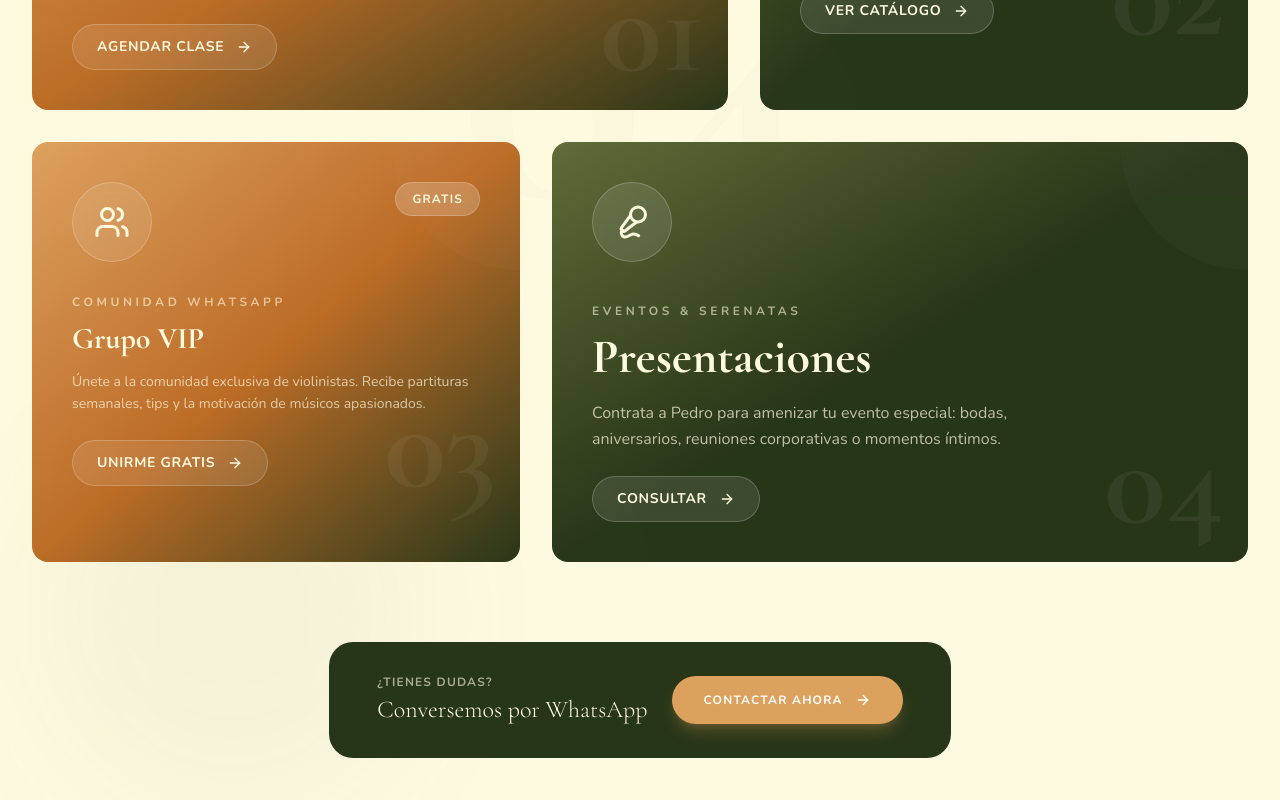
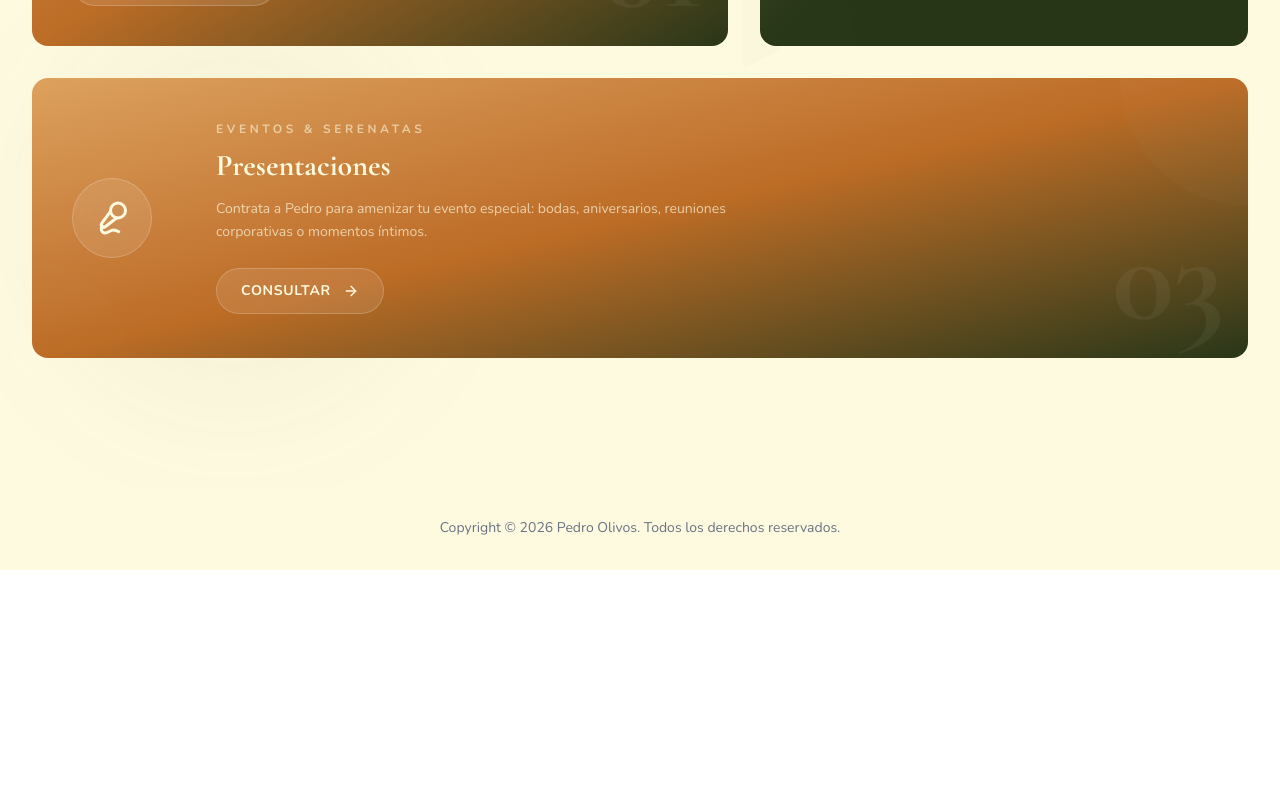
Before and after one commit to iHamm0nD/PedroOlivosPaginaWeb, a Next.js app: page /servicios in a window 1280 px wide. Shown: the part 820-1620 px from the top of the page. After the commit the page ends 1390 px from the top, so only its background shows below. Built offline with nearby package versions, Linux system fonts and the light colour scheme.

Commit message:
refactor: reorganize grid layout and remove VIP group and doubts blocks
Remove VIP group and doubts blocks, reorganize grid for 3 cards, adjust padding and layout.

Co-authored-by: iHamm0nD <206779923+iHamm0nD@users.noreply.github.com>

```diff
--- a/components/04-seccion-servicios.tsx
+++ b/components/04-seccion-servicios.tsx
@@ -1,6 +1,6 @@
 
 import Link from "next/link"
-import { Music, BookOpen, Users, Mic2, ArrowRight, Sparkles } from "lucide-react"
+import { Music, BookOpen, Mic2, ArrowRight, Sparkles } from "lucide-react"
 
 const services = [
   {
@@ -26,17 +26,6 @@ const services = [
     color: "olive",
   },
   {
-    icon: Users,
-    title: "Grupo VIP",
-    subtitle: "Comunidad WhatsApp",
-    description:
-      "Únete a la comunidad exclusiva de violinistas. Recibe partituras semanales, tips y la motivación de músicos apasionados.",
-    cta: "Unirme gratis",
-    href: "https://wa.me/51999999999",
-    highlight: "Gratis",
-    color: "pink",
-  },
-  {
     icon: Mic2,
     title: "Presentaciones",
     subtitle: "Eventos & Serenatas",
@@ -45,13 +34,13 @@ const services = [
     cta: "Consultar",
     href: "https://wa.me/51999999999",
     highlight: null,
-    color: "olive",
+    color: "pink",
   },
 ]
 
 export function SeccionServicios() {
   return (
-    <section id="servicios" className="bg-cream py-20 md:py-32 relative overflow-hidden">
+    <section id="servicios" className="bg-cream pt-10 md:pt-16 pb-20 md:pb-32 relative overflow-hidden">
 
       {/* Decorative floating elements */}
       <div className="absolute top-20 right-10 w-72 h-72 bg-pink/10 rounded-full blur-3xl pointer-events-none" />
@@ -95,11 +84,20 @@ export function SeccionServicios() {
           </p>
         </div>
 
-        {/* Services Grid - New Magazine Style */}
+        {/* Services Grid - 3 cards, asymmetric layout */}
         <div className="grid grid-cols-1 lg:grid-cols-12 gap-6 md:gap-8">
           {services.map((service, index) => {
-            const isLarge = index === 0 || index === 3
-            const gridClass = isLarge ? "lg:col-span-7" : "lg:col-span-5"
+            // First card: wide (7 cols), second and third: side by side (5 cols each)
+            const isWide = index === 0
+            const gridClass = isWide ? "lg:col-span-12 xl:col-span-7" : "lg:col-span-6 xl:col-span-5"
+            // Last card fills remaining space next to first if xl, else splits equally
+            // For simplicity: index 0 = 7 cols, index 1 = 5 cols, index 2 = 12 cols (full row on lg, 5 cols on xl row 2 paired with index 0 tail)
+            const colSpan =
+              index === 0
+                ? "lg:col-span-7"
+                : index === 1
+                ? "lg:col-span-5"
+                : "lg:col-span-12 xl:col-span-12"
 
             return (
               <Link
@@ -107,7 +105,7 @@ export function SeccionServicios() {
                 href={service.href}
                 target={service.href.startsWith("http") ? "_blank" : undefined}
                 rel={service.href.startsWith("http") ? "noopener noreferrer" : undefined}
-                className={`group relative overflow-hidden rounded-2xl ${gridClass}`}
+                className={`group relative overflow-hidden rounded-2xl ${colSpan}`}
               >
                 {/* Card Background */}
                 <div className={`absolute inset-0 transition-transform duration-700 group-hover:scale-105 ${
@@ -123,16 +121,19 @@ export function SeccionServicios() {
                 </div>
 
                 {/* Content Container */}
-                <div className={`relative z-10 p-8 md:p-10 flex flex-col ${isLarge ? "min-h-[380px] md:min-h-[420px]" : "min-h-[320px] md:min-h-[360px]"}`}>
+                <div className={`relative z-10 p-8 md:p-10 flex flex-col ${
+                  index === 2
+                    ? "min-h-[260px] md:min-h-[280px] xl:flex-row xl:items-center xl:gap-16"
+                    : index === 0
+                    ? "min-h-[380px] md:min-h-[420px]"
+                    : "min-h-[320px] md:min-h-[360px]"
+                }`}>
 
-                  {/* Top Row: Badge & Icon */}
-                  <div className="flex items-start justify-between mb-auto">
-                    {/* Icon Container */}
+                  {/* Top Row: Icon & Badge */}
+                  <div className={`flex items-start justify-between ${index === 2 ? "xl:flex-col xl:justify-start xl:gap-6 xl:shrink-0" : "mb-auto"}`}>
                     <div className="w-16 h-16 md:w-20 md:h-20 rounded-full bg-white/10 backdrop-blur-sm flex items-center justify-center border border-white/20 transition-all duration-500 group-hover:bg-white/20 group-hover:scale-110">
                       <service.icon className="w-7 h-7 md:w-9 md:h-9 text-cream" />
                     </div>
-
-                    {/* Highlight Badge */}
                     {service.highlight && (
                       <span className="px-4 py-2 bg-white/20 backdrop-blur-sm text-cream text-xs font-bold tracking-widest uppercase rounded-full border border-white/20">
                         {service.highlight}
@@ -140,27 +141,24 @@ export function SeccionServicios() {
                     )}
                   </div>
 
-                  {/* Bottom Content */}
-                  <div className="mt-8">
-                    {/* Subtitle */}
+                  {/* Bottom / Main Content */}
+                  <div className={`${index === 2 ? "xl:flex-1" : "mt-8"}`}>
                     <p className="text-cream/60 text-xs font-bold tracking-[0.3em] uppercase font-sans mb-3">
                       {service.subtitle}
                     </p>
-
-                    {/* Title */}
                     <h3
-                      className={`font-bold text-cream leading-[1.1] mb-4 ${isLarge ? "text-3xl md:text-4xl lg:text-5xl" : "text-2xl md:text-3xl"}`}
+                      className={`font-bold text-cream leading-[1.1] mb-4 ${
+                        index === 0 ? "text-3xl md:text-4xl lg:text-5xl" : "text-2xl md:text-3xl"
+                      }`}
                       style={{ fontFamily: "var(--font-cormorant), 'Cormorant Garamond', serif" }}
                     >
                       {service.title}
                     </h3>
-
-                    {/* Description */}
-                    <p className={`text-cream/70 leading-relaxed font-sans mb-6 ${isLarge ? "text-sm md:text-base max-w-md" : "text-sm"}`}>
+                    <p className={`text-cream/70 leading-relaxed font-sans mb-6 ${
+                      index === 0 ? "text-sm md:text-base max-w-md" : "text-sm"
+                    } ${index === 2 ? "xl:max-w-xl" : ""}`}>
                       {service.description}
                     </p>
-
-                    {/* CTA Button */}
                     <div className="flex items-center gap-4">
                       <span className="inline-flex items-center gap-3 px-6 py-3 bg-white/10 backdrop-blur-sm text-cream text-sm font-bold tracking-wider uppercase rounded-full border border-white/20 transition-all duration-500 group-hover:bg-white group-hover:text-olive-dark">
                         {service.cta}
@@ -183,31 +181,6 @@ export function SeccionServicios() {
           })}
         </div>
 
-        {/* Bottom CTA */}
-        <div className="mt-16 md:mt-20 text-center">
-          <div className="inline-flex flex-col sm:flex-row items-center gap-6 bg-olive-dark rounded-3xl px-8 py-6 md:px-12 md:py-8">
-            <div className="text-center sm:text-left">
-              <p className="text-cream/60 text-xs font-bold tracking-widest uppercase font-sans mb-1">
-                ¿Tienes dudas?
-              </p>
-              <p
-                className="text-cream text-xl md:text-2xl font-light"
-                style={{ fontFamily: "var(--font-cormorant), 'Cormorant Garamond', serif" }}
-              >
-                Conversemos por WhatsApp
-              </p>
-            </div>
-            <Link
-              href="https://wa.me/51999999999"
-              target="_blank"
-              rel="noopener noreferrer"
-              className="inline-flex items-center gap-3 bg-pink hover:bg-pink-dark text-white text-xs font-bold tracking-widest uppercase px-8 py-4 rounded-full transition-all duration-300 hover:scale-105 font-sans shadow-lg shadow-pink/25"
-            >
-              Contactar ahora
-              <ArrowRight className="w-4 h-4" />
-            </Link>
-          </div>
-        </div>
       </div>
     </section>
   )
```
